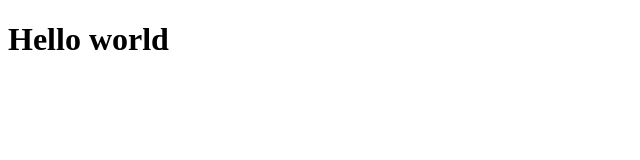
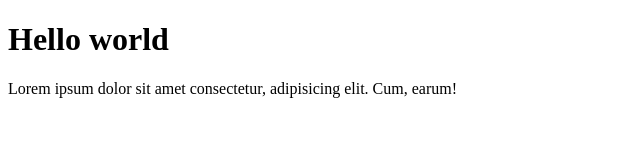
Before and after one commit to xBadot/Testing-Git-Test, a plain HTML site: page index.html in a window 1280 px wide. Shown: the whole page, without its empty margins (0-640 px from the left). Drawn offline with Linux system fonts and the light colour scheme.

Commit message:
Menambahkan pargraf

```diff
--- a/index.html
+++ b/index.html
@@ -7,5 +7,6 @@
   </head>
   <body>
     <h1>Hello world</h1>
+    <p>Lorem ipsum dolor sit amet consectetur, adipisicing elit. Cum, earum!</p>
   </body>
 </html>
```
